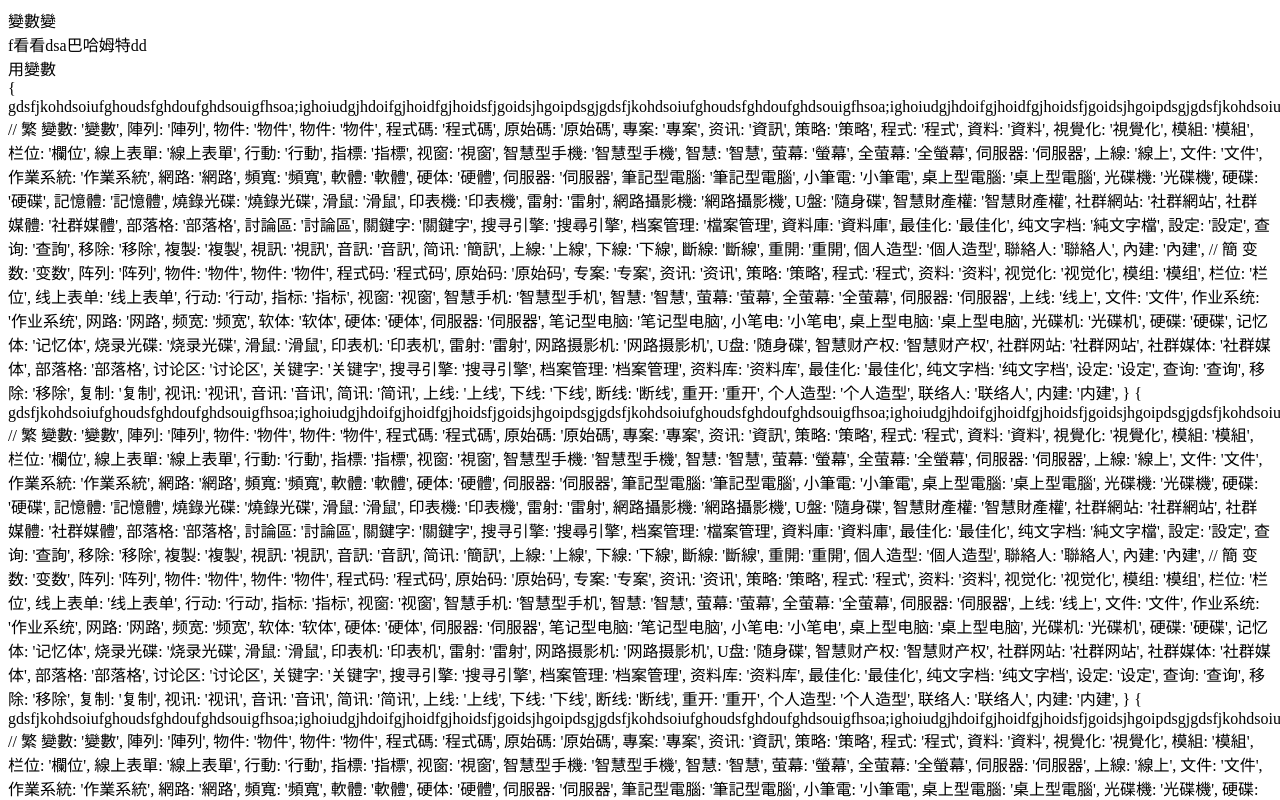
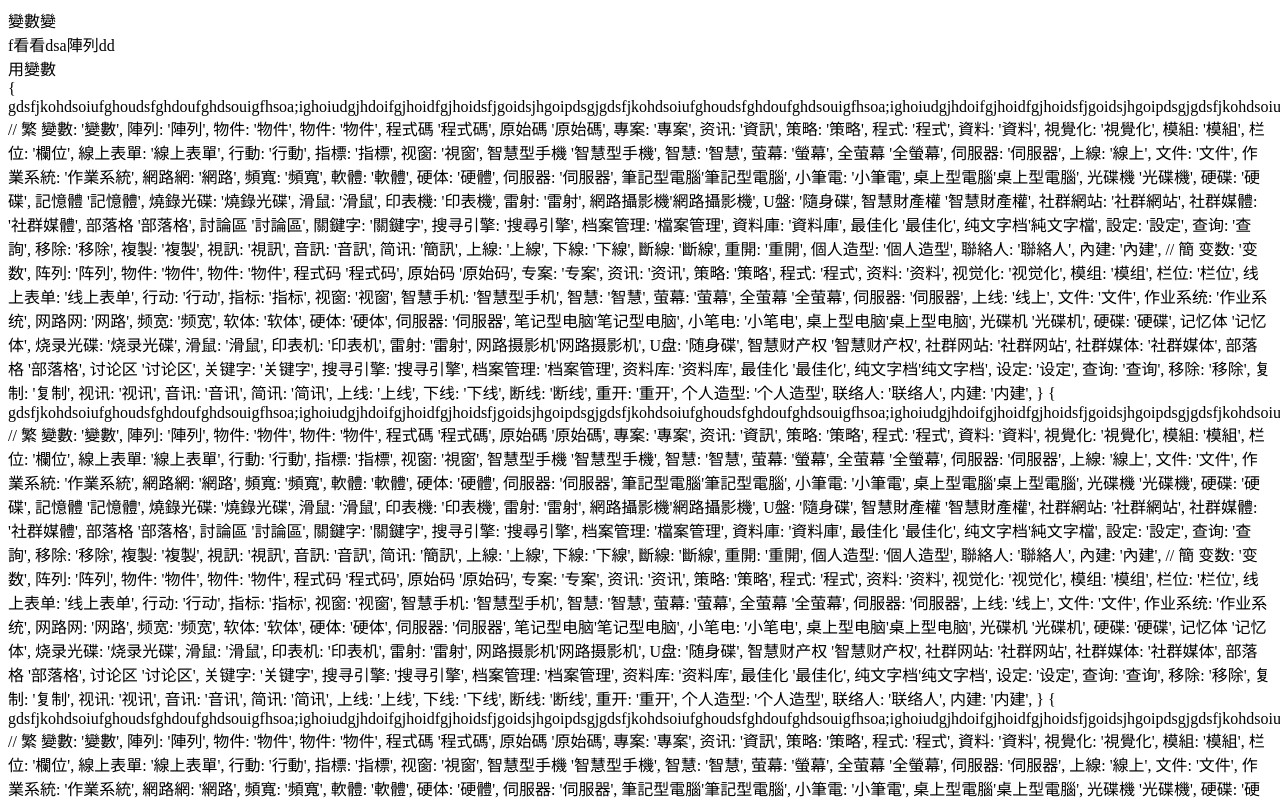
Before and after one commit to rugia813/cn-2-tw-terms-translator, a browser extension: page index.html in a window 1280 px wide. Shown: the top 800 px of the page. Drawn offline with Linux system fonts and the light colour scheme.

Commit message:
use array to store trans outcome for performance

```diff
--- a/index.html
+++ b/index.html
@@ -10,7 +10,7 @@
         變量變
     </div>
     <div>
-        <div>f看看dsa巴哈姆特dd</div>
+        <div>f看看dsa數組dd</div>
     </div>
     <span>用變量</span>
     <div>
--- a/main.js
+++ b/main.js
@@ -22,37 +22,45 @@ function translate(node) {
     } else {
         const original = node.innerText
         if (!original) return
-        let res = original
+        let res = []
         let skipUntil = 0
 
         forEach(original, (char, i) => {
-            if (!isChineseChar(char) || skipUntil > i) return
+            if (skipUntil > i) return
+            if (!isChineseChar(char)) {
+                skipUntil++
+                return res.push(char)
+            }
 
+            let oMatch = false
             // 詞
             for (const cn in terms) {
                 const tw = terms[cn]
-                let match = true
+                let iMatch = true
                 // 字
                 for (const o in cn) {
                     const cnChar = cn[o];
                     const j = +i + +o
                     if (original[j] !== cnChar) {
-                        match = false
+                        iMatch = false
                         break
                     }
                 }
-                if (match) {
+                if (iMatch) {
+                    oMatch = true
                     translated.add(cn)
-                    // const _tw = `${tw}(${cn})`
-                    // res = res.replaceAll(cn, _tw)
-                    res = res.replaceAll(cn, tw)
-                    skipUntil += Math.min(tw.length, cn.length)
-                    // skipUntil += tw.length + cn.length + 2
+                    res.push(tw)
+                    skipUntil += tw.length
+                    break
                 }
             }
+            if (!oMatch) {
+                res.push(char)
+            }
+            if (skipUntil < +i + 1) skipUntil = +i + 1
         })
 
-        node.innerText = res
+        node.innerText = res.join('')
     }
 }
 
```
